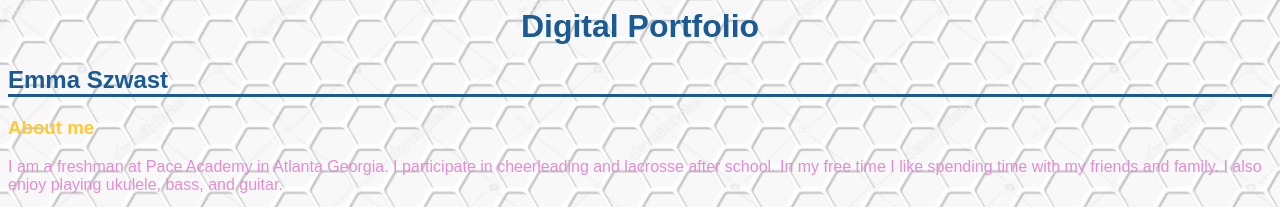
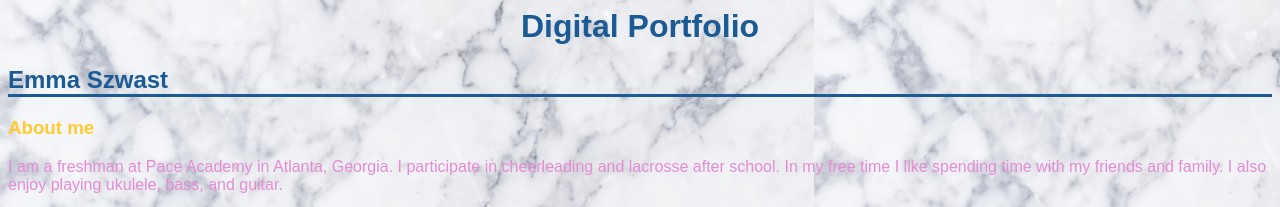
Before and after one commit to eszwast/eszwast.github.io, a plain HTML site: page index.html in a window 1280 px wide. Shown: the top 207 px of the page. Drawn offline with Linux system fonts and the light colour scheme.

Commit message:
Add files via upload

```diff
--- a/emmacheer.css
+++ b/emmacheer.css
@@ -1,5 +1,5 @@
 body {
-	background-color:#FFCA33;
+	background-color:#E48CD4;
 	font-family: sans-serif;
 }
 h2 {
--- a/emmahomepage.css
+++ b/emmahomepage.css
@@ -1,7 +1,7 @@
 .titlepic {
 	display: block;
 	margin:auto;
-	width :50%;
+	width :100%;
 }
 body {
 	font-family: sans-serif;
--- a/emmalax.css
+++ b/emmalax.css
@@ -1,5 +1,5 @@
 body {
-	background-color:#FFCA33;
+	background-color:#E48CD4;
 	font-family: sans-serif;
 }
 h2 {
--- a/index.html
+++ b/index.html
@@ -4,11 +4,11 @@
 	<title></title>
 	<link rel = "stylesheet" type = "text/css" href = "emmaportfolio.css"/>
 	</head>
-	<body background="https://eszwast.github.io/honeycomb.jpg">
+	<body background="https://eszwast.github.io/marble.jpg">
 			<h1 style="text-align: center"; color="#A6EDEA">Digital Portfolio</h1>
 			<h2>Emma Szwast</h2>
 			<h3>About me</h3>
-			<p>I am a freshman at Pace Academy in Atlanta Georgia. I participate in cheerleading and lacrosse after school. In my free time I like spending time with my friends and family. I also enjoy playing ukulele, bass, and guitar.</p>
+			<p>I am a freshman at Pace Academy in Atlanta, Georgia. I participate in cheerleading and lacrosse after school. In my free time I like spending time with my friends and family. I also enjoy playing ukulele, bass, and guitar.</p>
 			<a href="https://eszwast.github.io/cheerpage.html"><img class= "img-circle" src="https://eszwast.github.io/cheer.JPG"/>
 			<a href="https://eszwast.github.io/laxpage.html"><img class= "img-circle" src="https://eszwast.github.io/LAX4.JPG">
 			<a href=https://www.instagram.com/eszwast9/?hl=en>
```
Also changed, not shown: cheerpage.html (+1 -1 lines), homepage.html (+1 -1 lines), laxpage.html (+1 -1 lines).
